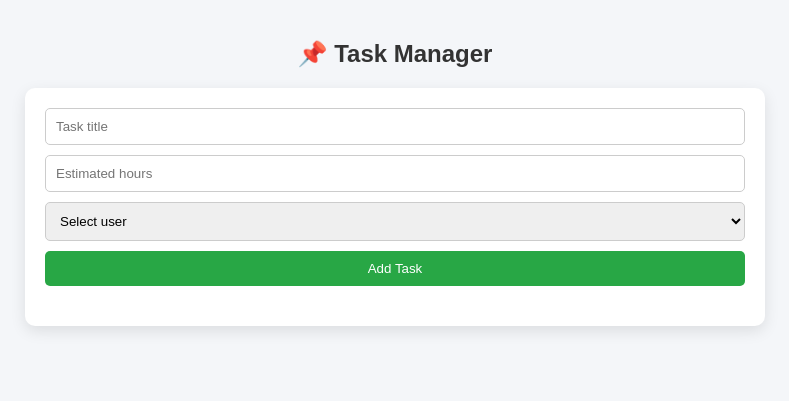
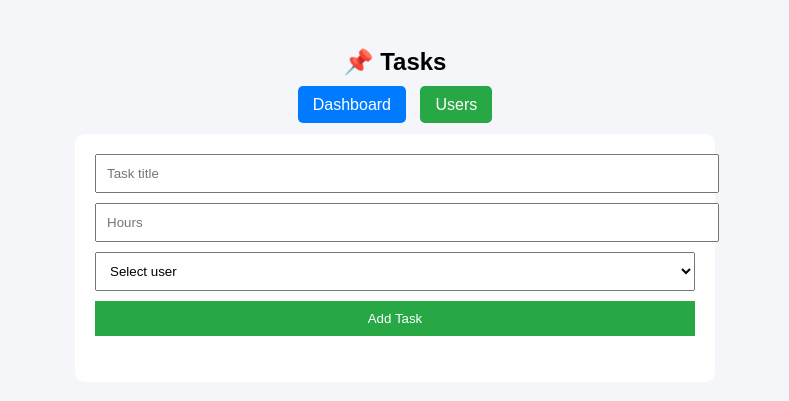
Before and after one commit to obamaeugene8-byte/Biz2, a Flask app: page /tasks in a window 1280 px wide. Shown: the top 401 px of the page, without its empty margins (245-1034 px from the left). Run offline with Flask 3, Linux system fonts and the light colour scheme; the visitor is signed in with stand-in values (Sample User, id 1); data that the repository does not hold is empty.

Commit message:
Update tasks.html

```diff
--- a/templates/tasks.html
+++ b/templates/tasks.html
@@ -4,87 +4,64 @@
     <title>Tasks</title>
 
     <style>
-        body {
-            font-family: Arial, sans-serif;
-            background: #f4f6f9;
-            margin: 0;
-            padding: 20px;
+        body { font-family: Arial; background:#f4f6f9; padding:20px; }
+        h2 { text-align:center; }
+
+        .nav { text-align:center; margin-bottom:20px; }
+        .nav a {
+            padding:10px 15px;
+            margin:5px;
+            color:white;
+            text-decoration:none;
+            border-radius:5px;
         }
 
-        h2 {
-            text-align: center;
-            color: #333;
+        .dashboard { background:#007bff; }
+        .users { background:#28a745; }
+
+        .container {
+            max-width:600px;
+            margin:auto;
+            background:white;
+            padding:20px;
+            border-radius:10px;
         }
 
-        .container {
-            max-width: 700px;
-            margin: auto;
-            background: white;
-            padding: 20px;
-            border-radius: 10px;
-            box-shadow: 0 5px 15px rgba(0,0,0,0.1);
-        }
-
-        form {
-            display: grid;
-            gap: 10px;
-            margin-bottom: 20px;
-        }
-
-        input, select {
-            padding: 10px;
-            border-radius: 5px;
-            border: 1px solid #ccc;
-            outline: none;
-        }
-
-        input:focus, select:focus {
-            border-color: #007bff;
+        input, select, button {
+            width:100%;
+            padding:10px;
+            margin-bottom:10px;
         }
 
         button {
-            padding: 10px;
-            background: #28a745;
-            color: white;
-            border: none;
-            border-radius: 5px;
-            cursor: pointer;
-        }
-
-        button:hover {
-            background: #218838;
-        }
-
-        ul {
-            list-style: none;
-            padding: 0;
+            background:#28a745;
+            color:white;
+            border:none;
         }
 
         li {
-            background: #f8f9fa;
-            margin-bottom: 8px;
-            padding: 10px;
-            border-radius: 5px;
-            border-left: 5px solid #007bff;
-        }
-
-        .meta {
-            font-size: 12px;
-            color: gray;
+            background:#f2f2f2;
+            padding:10px;
+            margin-bottom:5px;
+            border-radius:5px;
         }
     </style>
 </head>
 
 <body>
 
-<h2>📌 Task Manager</h2>
+<h2>📌 Tasks</h2>
+
+<div class="nav">
+    <a href="/" class="dashboard">Dashboard</a>
+    <a href="/users" class="users">Users</a>
+</div>
 
 <div class="container">
 
-    <!-- TASK FORM -->
 <form method="POST">
     <input name="title" placeholder="Task title" required>
-        <input name="hours" placeholder="Estimated hours" required>
+    <input name="hours" placeholder="Hours" required>
 
     <select name="user_id" required>
         <option disabled selected>Select user</option>
@@ -96,15 +73,9 @@
     <button type="submit">Add Task</button>
 </form>
 
-    <!-- TASK LIST -->
 <ul>
 {% for t in tasks %}
-        <li>
-            <strong>{{ t.title }}</strong>
-            <div class="meta">
-                {{ t.estimated_hours }} hrs
-            </div>
-        </li>
+    <li>{{ t.title }} - {{ t.estimated_hours }} hrs</li>
 {% endfor %}
 </ul>
 
```
Lines whose indentation alone changed are shown as unchanged.
